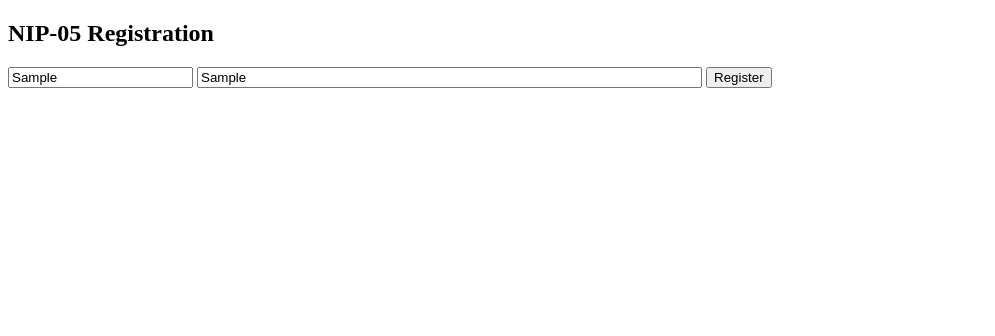
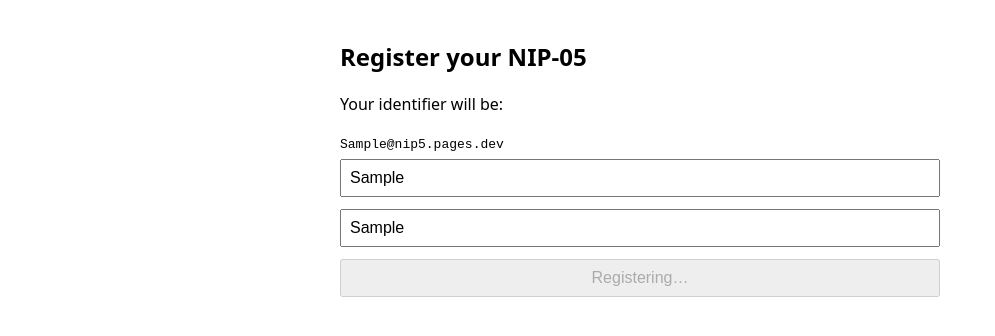
Before and after one commit to 6d6t6/nip5, a website: page index.html in a window 1280 px wide. Both pictures are taken after typing "Sample", "Sample" into the empty fields and a click on the button "Register". Shown: the whole page, without its empty margins (0-995 px from the left). Drawn offline with Linux system fonts and the light colour scheme; no server answers.

Commit message:
Update index.html

```diff
--- a/index.html
+++ b/index.html
@@ -1,31 +1,83 @@
 <!doctype html>
-<html>
+<html lang="en">
+<head>
+  <meta charset="utf-8">
+  <title>NIP-05 Registration</title>
+  <meta name="viewport" content="width=device-width, initial-scale=1">
+  <style>
+    body {
+      font-family: system-ui, sans-serif;
+      max-width: 600px;
+      margin: 40px auto;
+      padding: 0 20px;
+    }
+    input, button {
+      font-size: 1rem;
+      padding: 8px;
+      margin: 6px 0;
+      width: 100%;
+      box-sizing: border-box;
+    }
+    button { cursor: pointer; }
+    .ok { color: green; }
+    .err { color: red; }
+  </style>
+</head>
 <body>
-  <h2>NIP-05 Registration</h2>
+
+  <h2>Register your NIP-05</h2>
+  <p>Your identifier will be:</p>
+  <code><span id="preview">name</span>@nip5.pages.dev</code>
 
   <form id="reg">
     <input name="name" placeholder="name" required>
-    <input name="npub" placeholder="npub..." required size="60">
-    <button>Register</button>
+    <input name="npub" placeholder="npub…" required>
+    <button id="btn">Register</button>
   </form>
 
-  <pre id="out"></pre>
+  <p id="msg"></p>
 
 <script>
-document.getElementById("reg").onsubmit = async (e) => {
+const form = document.getElementById("reg")
+const msg  = document.getElementById("msg")
+const btn  = document.getElementById("btn")
+const preview = document.getElementById("preview")
+
+form.name.addEventListener("input", () => {
+  preview.textContent = form.name.value || "name"
+})
+
+form.onsubmit = async (e) => {
   e.preventDefault()
-  const form = new FormData(e.target)
+  msg.textContent = ""
+  btn.disabled = true
+  btn.textContent = "Registering…"
 
   const res = await fetch("https://nip5.dooot.workers.dev/register", {
     method: "POST",
+    headers: { "Content-Type": "application/json" },
     body: JSON.stringify({
-      name: form.get("name"),
-      npub: form.get("npub")
+      name: form.name.value,
+      npub: form.npub.value
     })
   })
 
-  document.getElementById("out").textContent = await res.text()
+  const text = await res.text()
+
+  if (res.ok) {
+    msg.textContent = "✅ Registered! Your NIP-05 is live in ~1 minute."
+    msg.className = "ok"
+    form.reset()
+    preview.textContent = "name"
+  } else {
+    msg.textContent = "⚠️ " + text
+    msg.className = "err"
+  }
+
+  btn.disabled = false
+  btn.textContent = "Register"
 }
 </script>
+
 </body>
 </html>
```
